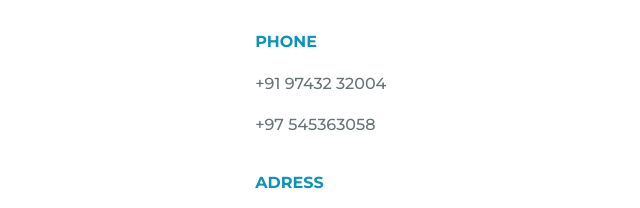
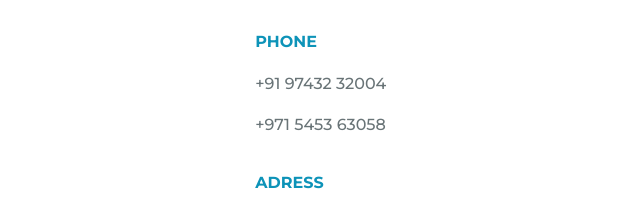
Before and after one commit to AbdulNasir-NuZ/abdulnasir-nuz.github.io, a plain HTML site: page index.html in a window 1280 px wide. Shown: the part 2808-3016 px from the top of the page, 33-673 px from the left. Drawn offline with nearby package versions, Linux system fonts and the light colour scheme.

Commit message:
Update index.html

```diff
--- a/index.html
+++ b/index.html
@@ -197,7 +197,7 @@
 
                         <h3 class="contact__subtitle">PHONE</h3>
                         <span class="contact__text">+91 97432 32004</span><br>
-                        <span class="contact__text">+97 545363058</span>
+                        <span class="contact__text">+971 5453 63058</span>
 
                         <h3 class="contact__subtitle">ADRESS</h3>
                         <span class="contact__text">India</span>
```
